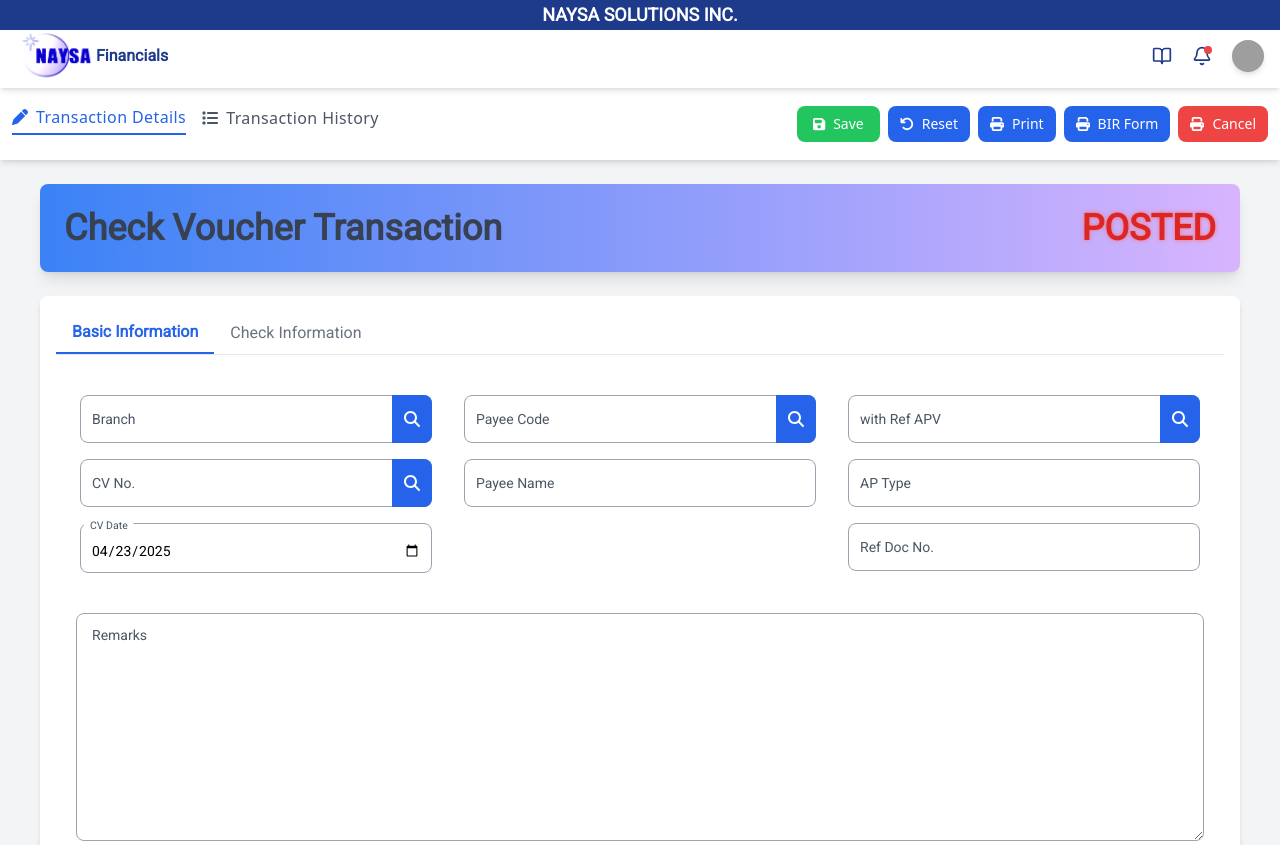
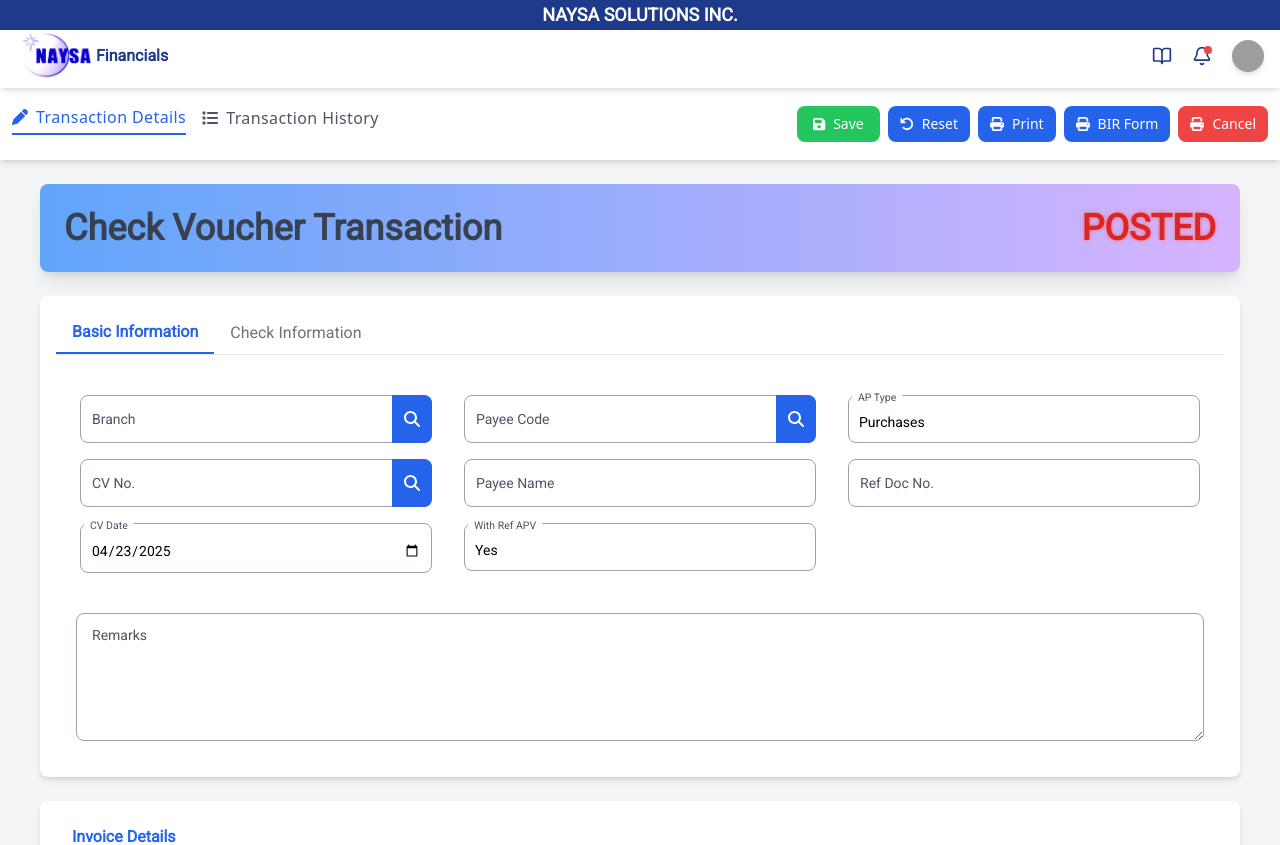
Before and after one commit to NaysaSolutions/NAYSACloud-v1-UI, a React (Vite) app: page / in a window 1280 px wide. Shown: the top 845 px of the page. Built offline with nearby package versions, Linux system fonts and the light colour scheme; grey boxes are pictures that could not be loaded.

Commit message:
Global UI Setup

```diff
--- a/src/NAYSA Cloud/Module/Main Module/Accounts Payable/CV.jsx
+++ b/src/NAYSA Cloud/Module/Main Module/Accounts Payable/CV.jsx
@@ -319,11 +319,8 @@
                     Payee Name
                   </label>
                 </div>
-              </div>
 
-              {/* Column 3 */}
-              <div className="space-y-4 p-4">
-                <div className="relative">
+                {/* <div className="relative">
                   <input
                     type="text"
                     id="refAPV"
@@ -343,14 +340,41 @@
                   >
                     <FontAwesomeIcon icon={faMagnifyingGlass} />
                   </button>
+                </div> */}
+
+                <div className="relative">
+                  <select
+                    id="refAPV"
+                    className="peer transaction-textbox-ui"
+                    defaultValue=""
+                  >
+                    <option value="Y" disabled hidden></option>
+                    <option value="Y">Yes</option>
+                    <option value="N">No</option>
+                  </select>
+                  <label
+                    htmlFor="refAPV"
+                    className="absolute start-1 top-2 z-10 origin-[0] -translate-y-4 scale-75 transform bg-white px-2 text-sm text-gray-600 transition-all peer-placeholder-shown:top-1/2 peer-placeholder-shown:-translate-y-1/2 peer-placeholder-shown:scale-100 peer-focus:top-2 peer-focus:-translate-y-4 peer-focus:scale-75 peer-focus:text-blue-600"
+                  >
+                    With Ref APV
+                  </label>
                 </div>
-                <div className="relative">
-                  <input
-                    type="text"
+
+              </div>
+
+              {/* Column 3 */}
+              <div className="space-y-4 p-4">
+
+              <div className="relative">
+                  <select
                     id="apType"
-                    placeholder=" "
                     className="peer transaction-textbox-ui"
-                  />
+                    defaultValue=""
+                  >
+                    <option value="APV001" disabled hidden></option>
+                    <option value="APV001">Purchases</option>
+                    <option value="APV002">Non-Purchases</option>
+                  </select>
                   <label
                     htmlFor="apType"
                     className="absolute start-1 top-2 z-10 origin-[0] -translate-y-4 scale-75 transform bg-white px-2 text-sm text-gray-600 transition-all peer-placeholder-shown:top-1/2 peer-placeholder-shown:-translate-y-1/2 peer-placeholder-shown:scale-100 peer-focus:top-2 peer-focus:-translate-y-4 peer-focus:scale-75 peer-focus:text-blue-600"
@@ -358,6 +382,7 @@
                     AP Type
                   </label>
                 </div>
+
                 <div className="relative">
                   <input
                     type="text"
@@ -380,7 +405,7 @@
                   <textarea
                     id="remarks"
                     placeholder=""
-                    rows={10}
+                    rows={5}
                     className="peer transaction-textbox-ui"
                   />
                   <label
@@ -436,12 +461,15 @@
                 </div>
 
                 <div className="relative">
-                  <input
-                    type="text"
+                  <select
                     id="currName"
-                    placeholder=" "
                     className="peer transaction-textbox-ui"
-                  />
+                    defaultValue=""
+                  >
+                    <option value="CV001" disabled hidden></option>
+                    <option value="CV002">Check</option>
+                    <option value="CV003">Cash</option>
+                  </select>
                   <label
                     htmlFor="currName"
                     className="absolute start-1 top-2 z-10 origin-[0] -translate-y-4 scale-75 transform bg-white px-2 text-sm text-gray-600 transition-all peer-placeholder-shown:top-1/2 peer-placeholder-shown:-translate-y-1/2 peer-placeholder-shown:scale-100 peer-focus:top-2 peer-focus:-translate-y-4 peer-focus:scale-75 peer-focus:text-blue-600"
@@ -449,6 +477,7 @@
                     Payment Type
                   </label>
                 </div>
+
               </div>
 
               {/* Column 4 */}
@@ -467,13 +496,13 @@
                   >
                     Check No.
                   </label>
-                  <button
+                  {/* <button
                     className={`absolute inset-y-0 right-0 w-[40px] h-[48px] ${
                       isFetchDisabled ? "bg-gray-300" : "bg-blue-600 hover:bg-blue-700"
                     } text-white rounded-r-lg flex items-center justify-center focus:outline-none`}
                   >
                     <FontAwesomeIcon icon={faMagnifyingGlass} />
-                  </button>
+                  </button> */}
                 </div>
 
                 <div className="relative">
@@ -489,18 +518,18 @@
                   >
                     Check Date
                   </label>
-                  <button
+                  {/* <button
                     className={`absolute inset-y-0 right-0 w-[40px] h-[48px] ${
                       isFetchDisabled ? "bg-gray-300" : "bg-blue-600 hover:bg-blue-700"
                     } text-white rounded-r-lg flex items-center justify-center focus:outline-none`}
                   >
                     <FontAwesomeIcon icon={faMagnifyingGlass} />
-                  </button>
+                  </button> */}
                 </div>
 
                 <div className="relative">
                   <input
-                    type="text"
+                    type="number"
                     id="currName"
                     placeholder=" "
                     defaultValue="0.00"
@@ -510,7 +539,7 @@
                     htmlFor="currName"
                     className="absolute start-1 top-2 z-10 origin-[0] -translate-y-4 scale-75 transform bg-white px-2 text-sm text-gray-600 transition-all peer-placeholder-shown:top-1/2 peer-placeholder-shown:-translate-y-1/2 peer-placeholder-shown:scale-100 peer-focus:top-2 peer-focus:-translate-y-4 peer-focus:scale-75 peer-focus:text-blue-600"
                   >
-                    Check Amount(Orig)
+                    Check Amount (Original)
                   </label>
                 </div>
               </div>
@@ -542,7 +571,7 @@
 
                 <div className="relative">
                   <input
-                    type="text"
+                    type="number"
                     id="currCode"
                     placeholder=" "
                     className="peer transaction-textbox-ui"
@@ -553,30 +582,28 @@
                   >
                     Currency Rate
                   </label>
-                  <button
+                  {/* <button
                     className={`absolute inset-y-0 right-0 w-[40px] h-[48px] ${
                       isFetchDisabled ? "bg-gray-300" : "bg-blue-600 hover:bg-blue-700"
                     } text-white rounded-r-lg flex items-center justify-center focus:outline-none`}
                   >
                     <FontAwesomeIcon icon={faMagnifyingGlass} />
-                  </button>
+                  </button> */}
                 </div>
 
                 <div className="relative">
-                  <select
+                  <input
+                    type="number"
                     id="currName"
+                    placeholder=" "
+                    defaultValue="0.00"
                     className="peer transaction-textbox-ui"
-                    defaultValue=""
-                  >
-                    <option value="APV001" disabled hidden></option>
-                    <option value="APV001">Purchases</option>
-                    <option value="APV002">Non-Purchases</option>
-                  </select>
+                  />
                   <label
                     htmlFor="currName"
                     className="absolute start-1 top-2 z-10 origin-[0] -translate-y-4 scale-75 transform bg-white px-2 text-sm text-gray-600 transition-all peer-placeholder-shown:top-1/2 peer-placeholder-shown:-translate-y-1/2 peer-placeholder-shown:scale-100 peer-focus:top-2 peer-focus:-translate-y-4 peer-focus:scale-75 peer-focus:text-blue-600"
                   >
-                    AP Type
+                    Check Amount (Php)
                   </label>
                 </div>
 
--- a/src/index.css
+++ b/src/index.css
@@ -27,7 +27,7 @@
 
   .global-div-header-ui {
     /* @apply bg-gradient-to-r from-blue-400 to-purple-500 p-6 rounded-lg text-white shadow-lg; */
-    @apply bg-gradient-to-r from-blue-500 to-purple-300 p-6 rounded-lg text-gray-700 shadow-lg;
+    @apply bg-gradient-to-r from-blue-400 to-purple-300 p-6 rounded-lg text-gray-700 shadow-lg;
   }
 
   .global-div-headertext-ui {
```
